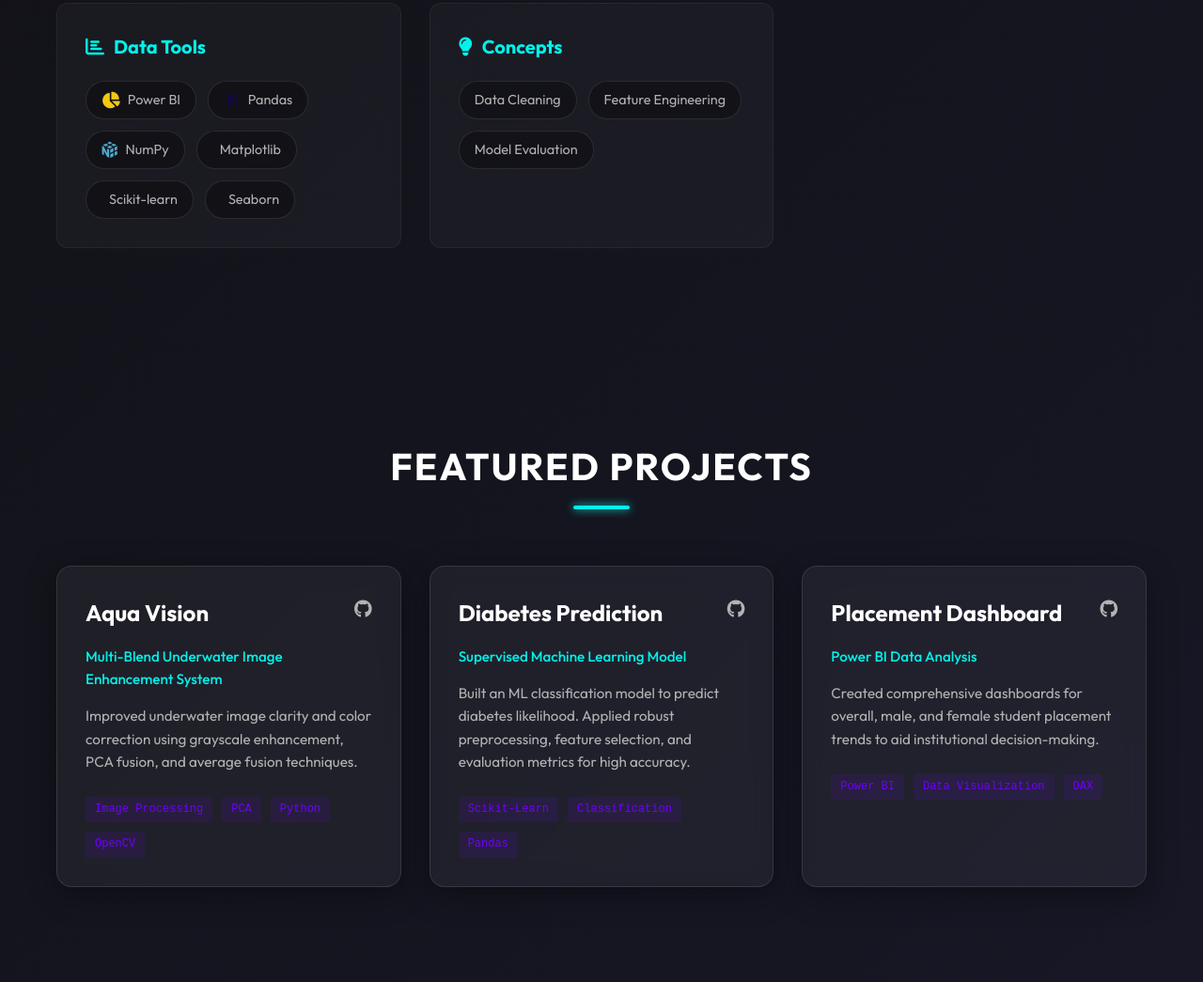
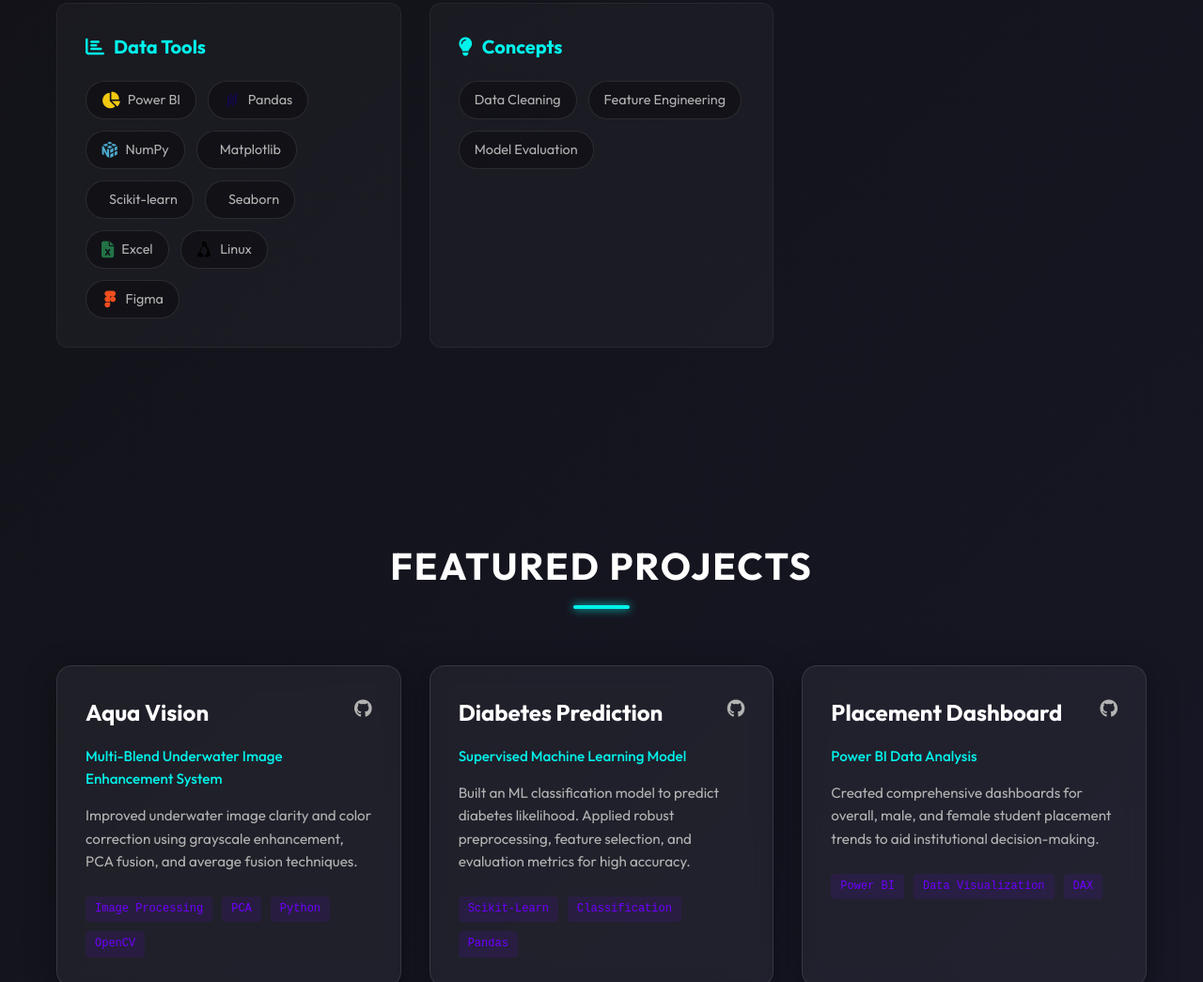
Before and after one commit to kalaiarasan2448/Portfolio, a plain HTML site: page index.html in a window 1280 px wide. Shown: the part 1794-2839 px from the top of the page at 94% size. Drawn offline with nearby package versions, Linux system fonts and the light colour scheme.

Commit message:
Add Figma, Excel, and Linux to skills

```diff
--- a/index.html
+++ b/index.html
@@ -180,6 +180,10 @@
                             <div class="skill-item"><i class="devicon-matplotlib-plain colored"></i> Matplotlib</div>
                             <div class="skill-item"><i class="devicon-scikitlearn-plain colored"></i> Scikit-learn</div>
                             <div class="skill-item"><i class="devicon-seaborn-original colored"></i> Seaborn</div>
+                            <div class="skill-item"><i class="fas fa-file-excel" style="color: #217346;"></i> Excel
+                            </div>
+                            <div class="skill-item"><i class="devicon-linux-plain colored"></i> Linux</div>
+                            <div class="skill-item"><i class="devicon-figma-plain colored"></i> Figma</div>
                         </div>
                     </div>
 
```
